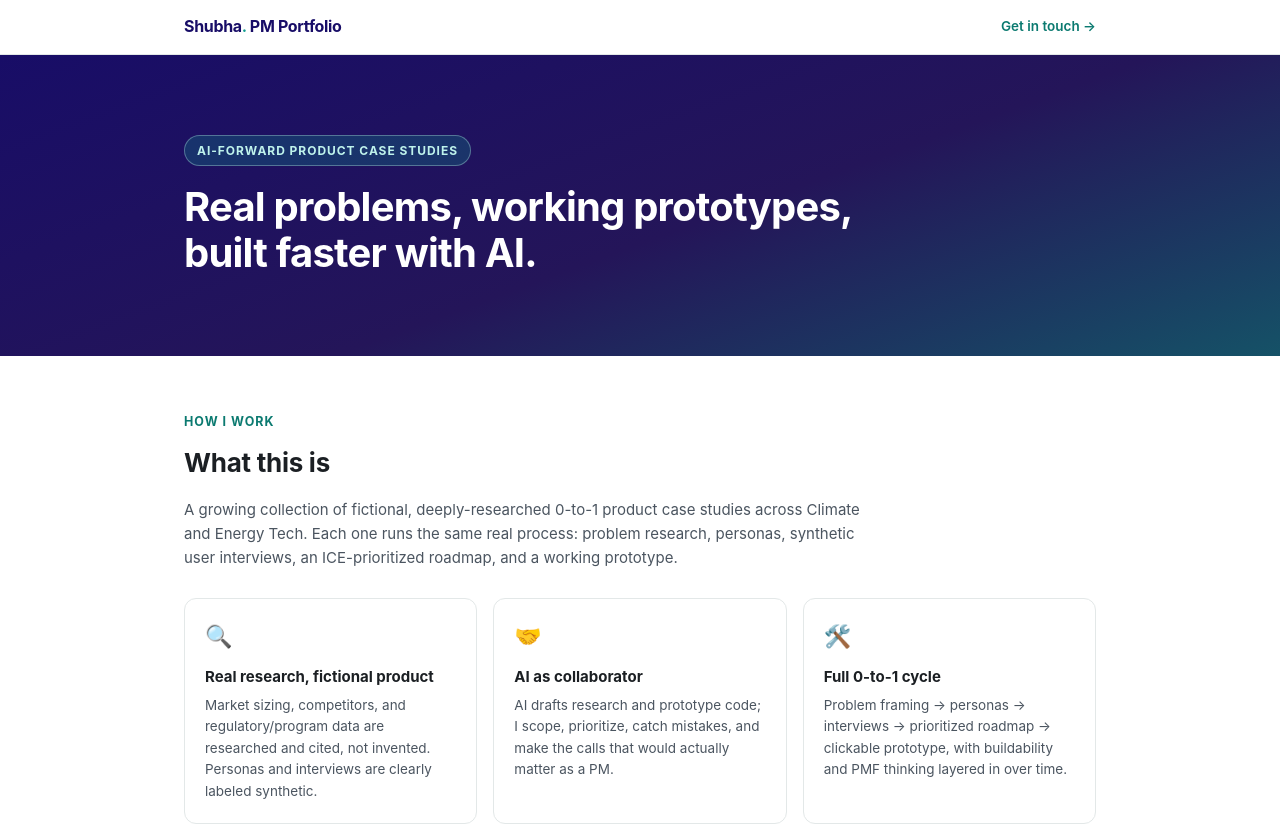
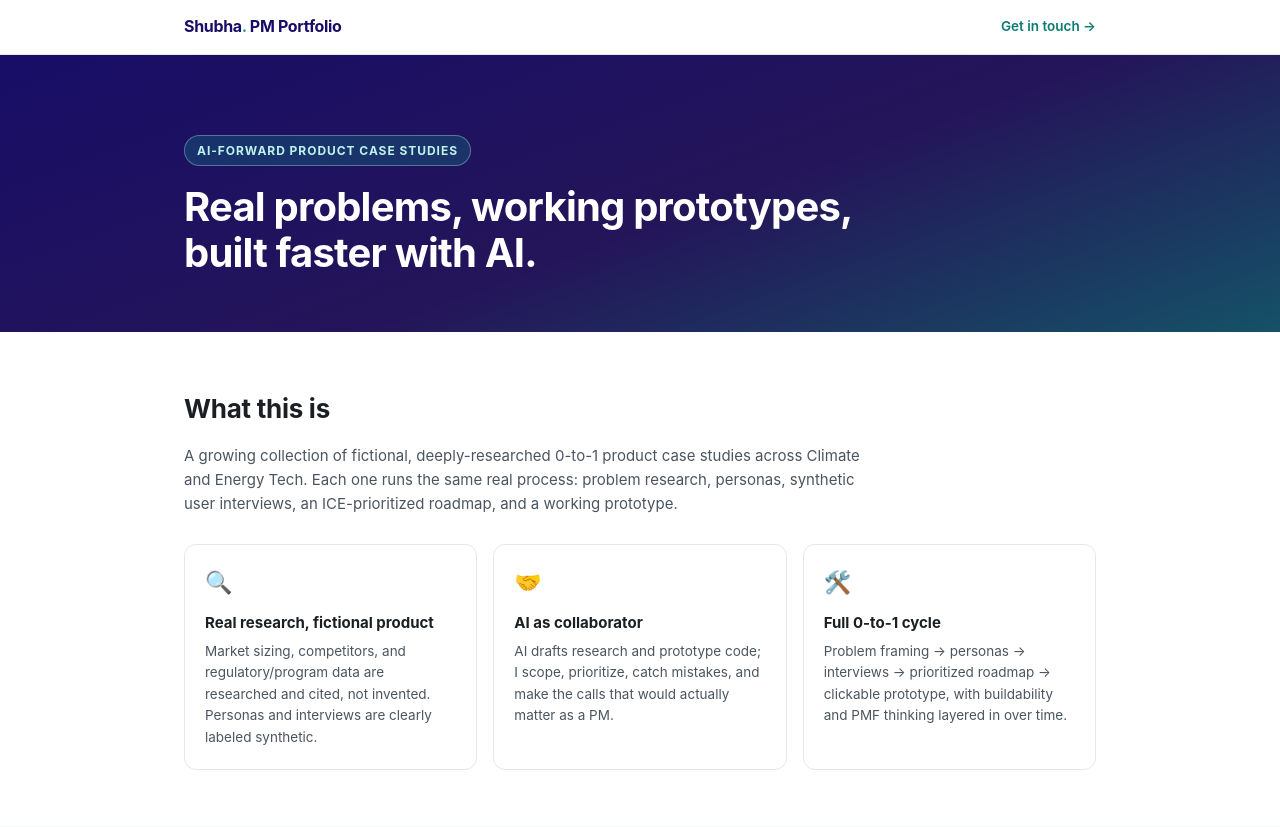
Before and after one commit to spallavi-stack/shubha-pm-portfolio, a plain HTML site: page index.html in a window 1280 px wide. Shown: the top 827 px of the page. Drawn offline with Linux system fonts and the light colour scheme.

Commit message:
Add files via upload

```diff
--- a/index.html
+++ b/index.html
@@ -33,14 +33,14 @@
 
   header.hero{
     background:linear-gradient(160deg, var(--navy) 0%, #241559 55%, var(--teal-dark) 130%);
-    color:#fff;padding:80px 0 64px;
+    color:#fff;padding:80px 0 56px;
   }
   .eyebrow{
     display:inline-block;font-size:12px;font-weight:700;letter-spacing:0.08em;text-transform:uppercase;
     color:#BFF3EC;background:rgba(15,157,143,0.25);border:1px solid rgba(191,243,236,0.35);
     padding:5px 12px;border-radius:999px;margin-bottom:18px;
   }
-  h1.title{font-size:40px;line-height:1.15;margin:0 0 16px;letter-spacing:-0.02em;max-width:680px;}
+  h1.title{font-size:40px;line-height:1.15;margin:0;letter-spacing:-0.02em;max-width:680px;}
   .subtitle{font-size:17px;color:#D9DEEF;max-width:620px;margin:0 0 0;}
 
   section{padding:56px 0;}
@@ -116,7 +116,6 @@
 
 <section>
   <div class="wrap">
-    <div class="section-kicker">How I work</div>
     <h2 class="section-title">What this is</h2>
     <p class="lede">A growing collection of fictional, deeply-researched 0-to-1 product case studies across Climate and Energy Tech. Each one runs the same real process: problem research, personas, synthetic user interviews, an ICE-prioritized roadmap, and a working prototype.</p>
     <div class="pillars">
```
